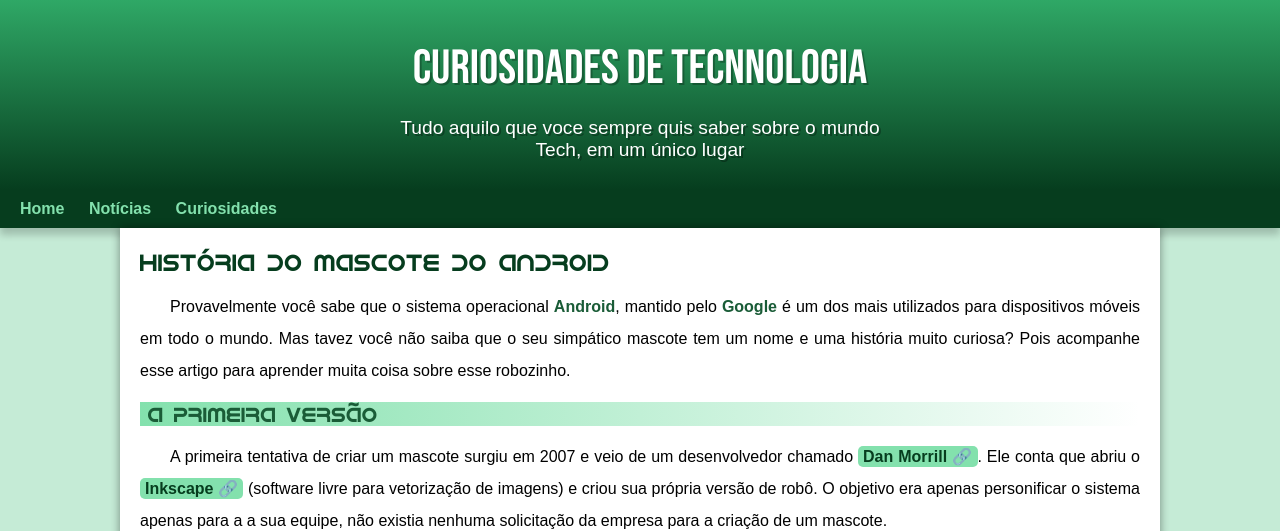
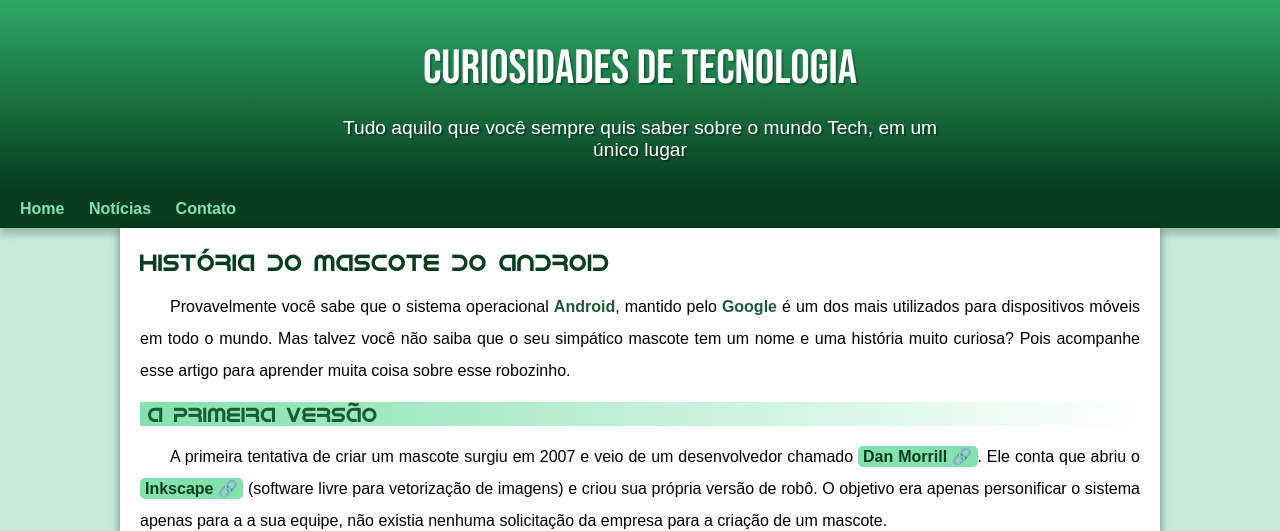
Before and after one commit to Marcelo-Abreeu/Projeto-Android, a plain HTML site: page index.html in a window 1280 px wide. Shown: the top 531 px of the page. Drawn offline with Linux system fonts and the light colour scheme.

Commit message:
pequenas alterações

```diff
--- a/index.html
+++ b/index.html
@@ -10,13 +10,13 @@
 <body>
     <!--    Cabeçalho   -->
     <header>
-        <h1>Curiosidades de Tecnnologia</h1>
-        <p>Tudo aquilo que voce sempre quis saber sobre o mundo Tech, em um único lugar</p>
+        <h1>Curiosidades de Tecnologia</h1>
+        <p>Tudo aquilo que você sempre quis saber sobre o mundo Tech, em um único lugar</p>
     </header>
     <nav>
         <a href="#">Home</a>
         <a href="#">Notícias</a>
-        <a href="#">Curiosidades</a>
+        <a href="#">Contato</a>
     </nav>
     <!--    Corpo do site   -->
     <main>
@@ -24,7 +24,7 @@
             <h1>História do Mascote do Android</h1>
 
             <p>
-                Provavelmente você sabe que o sistema operacional <strong>Android</strong>, mantido pelo <strong>Google</strong> é um dos mais utilizados para dispositivos móveis em todo o mundo. Mas tavez você não saiba que o seu simpático mascote tem um nome e uma história muito curiosa? Pois acompanhe esse artigo para aprender muita coisa sobre esse robozinho.
+                Provavelmente você sabe que o sistema operacional <strong>Android</strong>, mantido pelo <strong>Google</strong> é um dos mais utilizados para dispositivos móveis em todo o mundo. Mas talvez você não saiba que o seu simpático mascote tem um nome e uma história muito curiosa? Pois acompanhe esse artigo para aprender muita coisa sobre esse robozinho.
             </p>
 
 
@@ -91,7 +91,7 @@
     </main>
     <!--    RODAPE     -->
     <footer>
-        <p>Site criado por <a href="#">Gustavo Guanabara</a> para o<a href="#"> CursoemVideo</a></p>
+        <p>Site criado por <a href="#">Marcelo Abreu</a> nas video-aulas do <a href="#"> CursoemVideo</a></p>
     </footer>
 </body>
 </html>
--- a/style.css
+++ b/style.css
@@ -53,9 +53,10 @@ header > p{
     color: white;
     font-size: 1.2em;
     font-family: var(--fonte-padrao);
-    max-width: 500px;
+    max-width: 600px;
     margin: auto;
-    padding: 0px 10px 0px 10px;
+    padding-right: 10px;
+    padding-left: 10px;
     text-shadow: 2px 2px 0px rgba(0, 0, 0, 0.315);
 }
 
```
